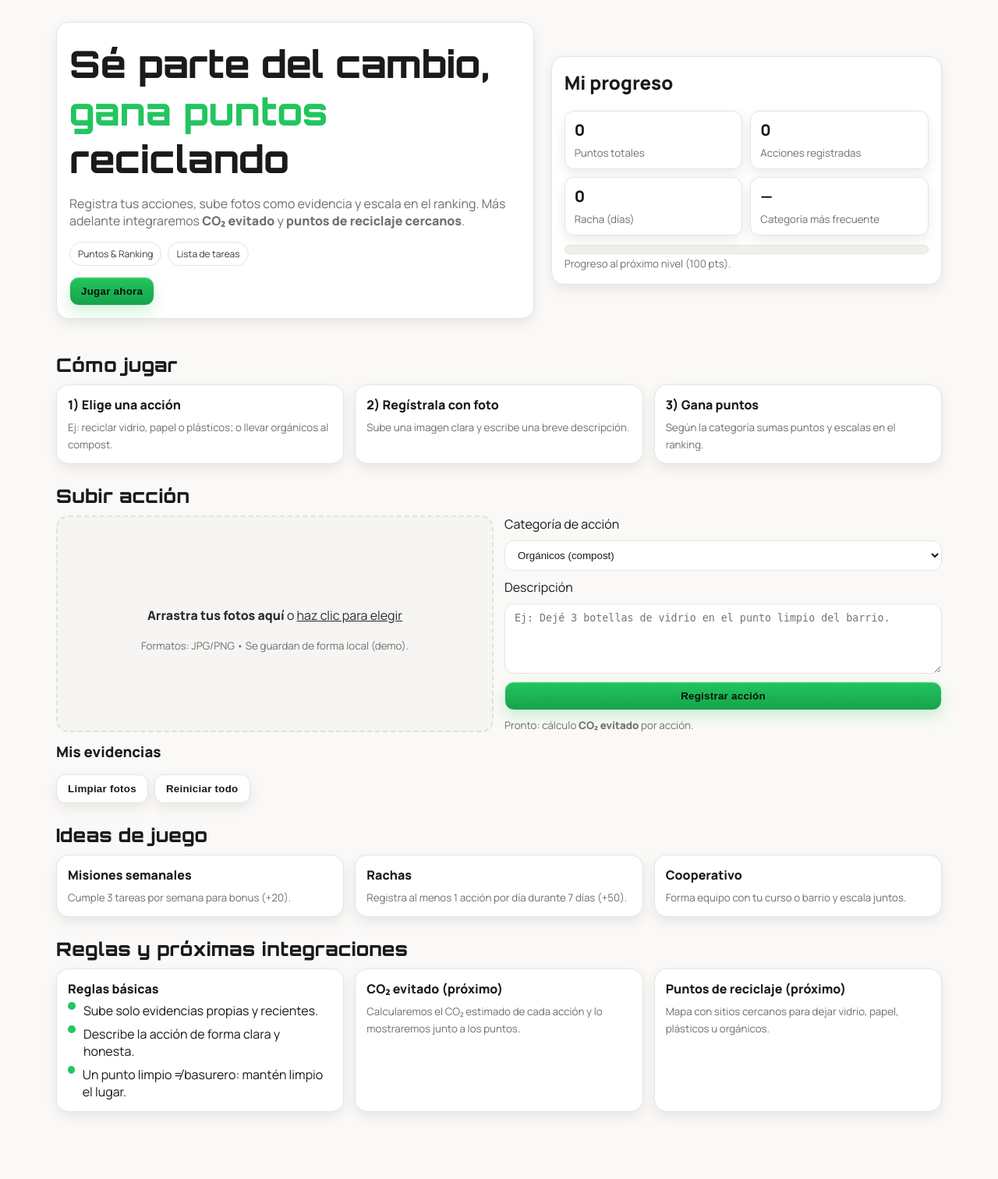
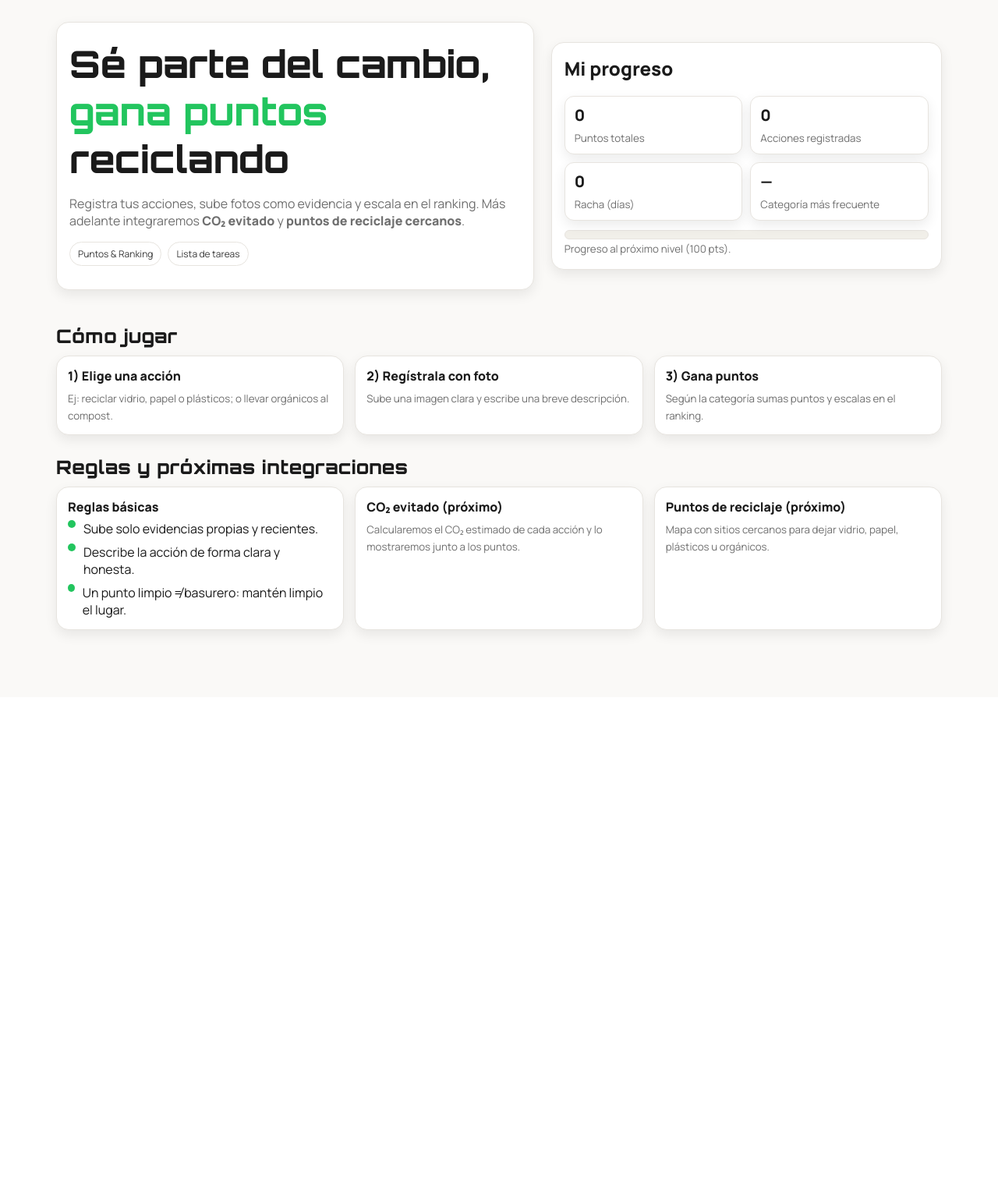
Before and after one commit to deividusm/djangoproject, a Django app: page /hub/ in a window 1280 px wide. Shown: the part 71-1583 px from the top of the page at 78% size. After the commit the page ends 890 px from the top, so only its background shows below. Run offline with Django 5.2, Linux system fonts and the light colour scheme; a user stored in the database is signed in.

Commit message:
cosa del main

```diff
--- a/mysite/views.py
+++ b/mysite/views.py
@@ -5,39 +5,24 @@ from django.views import View
 from .image_validator import es_imagen_relevante  # Importa la función de validación de imagen
 
 # Vista para el Hub (requiere estar logueado)
+
+
+
+
+
+
+
+
+
 @login_required(login_url='account_login')
 def hub(request):
-    return render(request, 'hub.html')  # Hub se muestra solo si el usuario está logueado
+    return render(request, 'hub.html', {
+        'usuario': request.user  # ✅ Esto te permite usar {{ usuario.username }} en el HTML
+    })
+
 @login_required(login_url='account_login')
 def ranking(request):
     return render(request, 'ranking.html')
-@login_required(login_url='account_login')
-def hub(request):
-    # Aquí buscarías en tu base de datos...
-    # (Por ahora, usamos datos de ejemplo)
-
-    # Datos que irán al JavaScript
-    contexto_js = {
-        'me': {
-            'name': request.user.username,
-            'points': 150  # Deberías sacar esto de la base de datos
-        },
-        'photos': [
-            # Deberías sacar esto de la base de datos
-            {'data': '/media/fotos/mi_foto.jpg', 'catLabel': 'Plásticos', 'desc': 'Botellas de la semana'},
-        ],
-        'players': [
-            # Deberías sacar esto de la base de datos
-            {'name': 'VerdeFuerte', 'points': 220},
-            {'name': 'EcoNinja', 'points': 190},
-        ]
-    }
-
-    return render(request, 'hub.html', {
-        'contexto_js': contexto_js  # Pasamos los datos al template
-    })
-
-
 # Vista para mostrar el formulario de verificación de imagen
 class VerificarMobileNetView(View):
     def get(self, request):
--- a/templates/hub.html
+++ b/templates/hub.html
@@ -150,9 +150,6 @@
         <span class="chip">Puntos & Ranking</span>
         <span class="chip">Lista de tareas</span>
       </div>
-      <div style="display:flex; gap:10px; flex-wrap:wrap">
-        <button class="btn" id="playBtn">Jugar ahora</button>
-      </div>
     </div>
 
     <!-- Tarjeta reemplazada: Mi progreso -->
@@ -194,49 +191,6 @@
       </div>
     </section>
 
-    <!-- SUBIR ACCIÓN (con fotos) -->
-    <section id="subir">
-      <h2>Subir acción</h2>
-      <div class="uploader">
-        <div class="drop" id="drop">
-          <div>
-            <p><b>Arrastra tus fotos aquí</b> o <label style="text-decoration:underline; cursor:pointer"><input type="file" id="fileInput" accept="image/*" multiple hidden>haz clic para elegir</label></p>
-            <small class="muted">Formatos: JPG/PNG • Se guardan de forma local (demo).</small>
-          </div>
-        </div>
-        <div class="form">
-          <label>Categoría de acción</label>
-          <select id="category">
-            <option value="organicos">Orgánicos (compost)</option>
-            <option value="papel">Papel/Cartón</option>
-            <option value="plastico">Plásticos</option>
-            <option value="vidrio">Vidrio</option>
-          </select>
-          <label>Descripción</label>
-          <textarea id="desc" placeholder="Ej: Dejé 3 botellas de vidrio en el punto limpio del barrio."></textarea>
-          <button class="btn" id="submitAction">Registrar acción</button>
-          <small class="muted">Pronto: cálculo <b>CO₂ evitado</b> por acción.</small>
-        </div>
-      </div>
-      <div style="margin-top:12px">
-        <h3 style="margin:0 0 8px">Mis evidencias</h3>
-        <div class="gallery" id="gallery"></div>
-        <div style="margin-top:8px; display:flex; gap:8px; flex-wrap:wrap">
-          <button class="btn ghost" id="clearPhotos">Limpiar fotos</button>
-          <button class="btn ghost" id="clearAll">Reiniciar todo</button>
-        </div>
-      </div>
-    </section>
-
-    <!-- IDEAS -->
-    <section id="ideas">
-      <h2>Ideas de juego</h2>
-      <div class="grid3">
-        <div class="tile"><strong>Misiones semanales</strong><small>Cumple 3 tareas por semana para bonus (+20).</small></div>
-        <div class="tile"><strong>Rachas</strong><small>Registra al menos 1 acción por día durante 7 días (+50).</small></div>
-        <div class="tile"><strong>Cooperativo</strong><small>Forma equipo con tu curso o barrio y escala juntos.</small></div>
-      </div>
-    </section>
 
     <!-- REGLAS / Próximas integraciones -->
     <section id="reglas">
```
